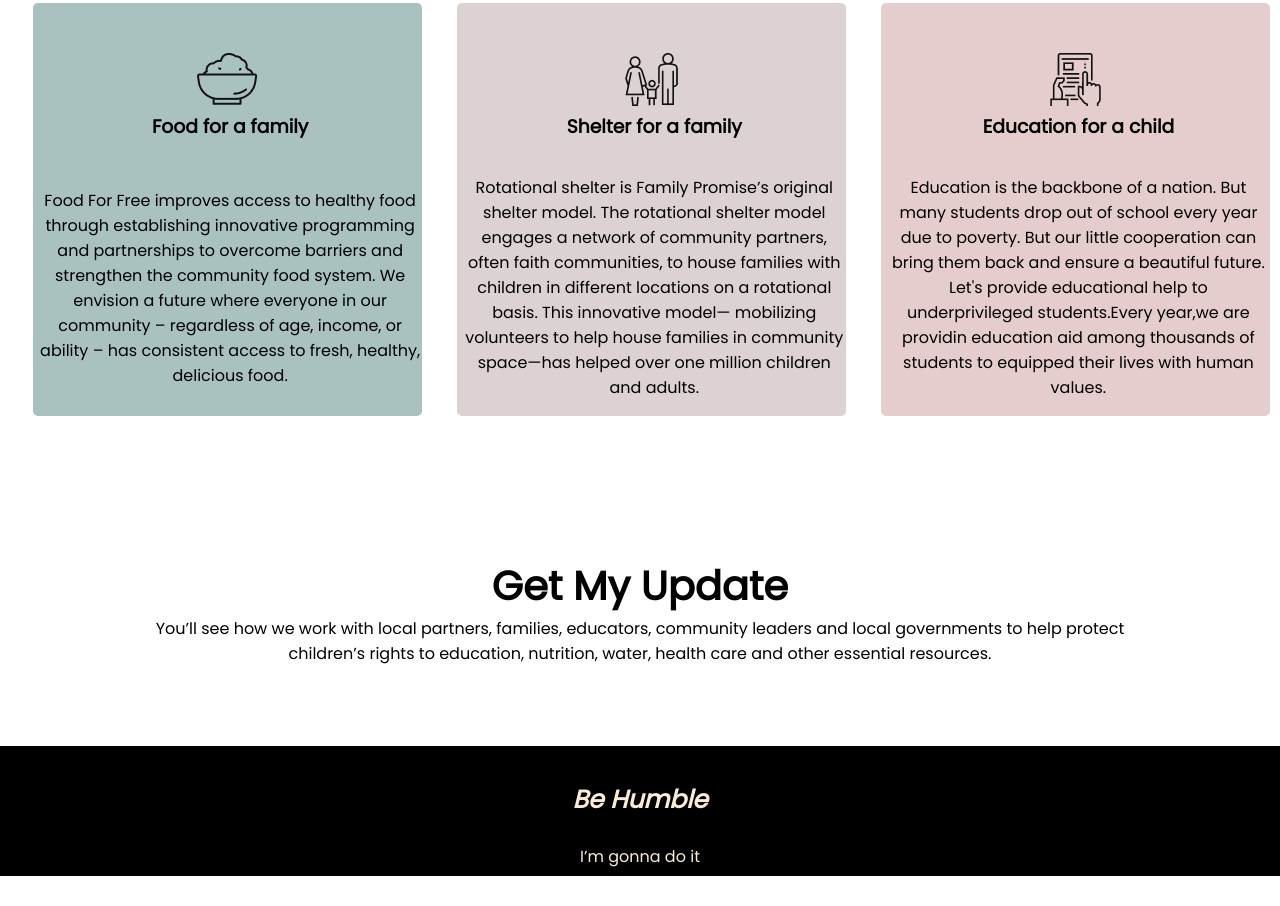
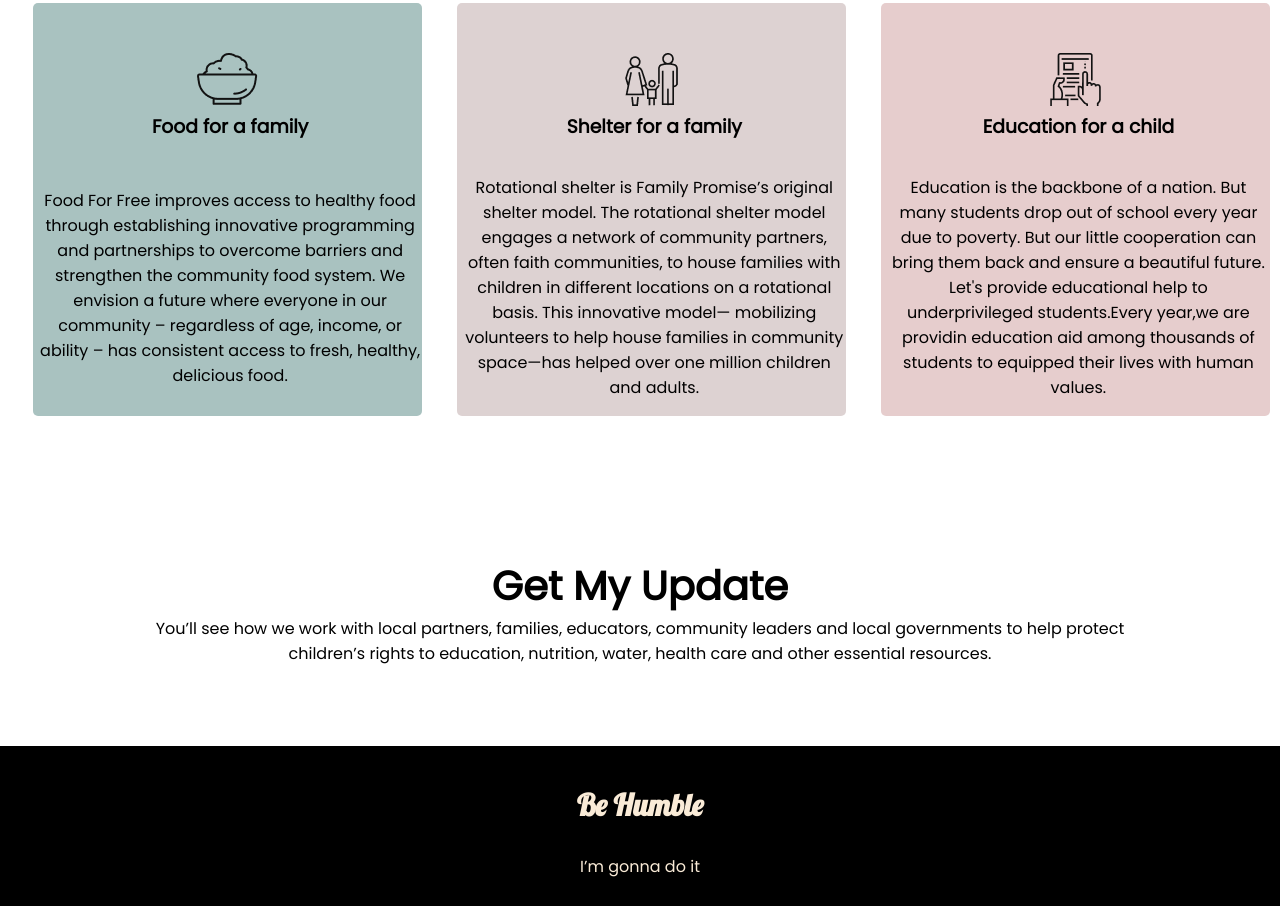
Before and after one commit to nayeem-haque/assignment-1, a plain HTML site: page index.html in a window 1280 px wide. Shown: the part 1577-2483 px from the top of the page. Before the commit the page ends 2453 px from the top, so only its background shows below. Drawn offline with Linux system fonts and the light colour scheme.

Commit message:
second commit

```diff
--- a/index.html
+++ b/index.html
@@ -9,6 +9,9 @@
     <link rel="preconnect" href="https://fonts.googleapis.com">
     <link rel="preconnect" href="https://fonts.gstatic.com" crossorigin>
     <link href="https://fonts.googleapis.com/css2?family=Poppins&display=swap" rel="stylesheet">
+    <link rel="preconnect" href="https://fonts.googleapis.com">
+    <link rel="preconnect" href="https://fonts.gstatic.com" crossorigin>
+    <link href="https://fonts.googleapis.com/css2?family=Lobster&display=swap" rel="stylesheet">
     <link rel="stylesheet" href="style.css">
 
 </head>
--- a/style.css
+++ b/style.css
@@ -149,13 +149,13 @@ h2 {
 footer {
     background-color: rgb(0, 0, 0);
     width: 100%;
-    height: 120px;
+    height: 150px;
     color: antiquewhite;
     padding-top: 10px;
     text-align: center;
 }
 
 .humble {
-    font-size: 25px;
-    font-style: italic;
+    font-size: 30px;
+    font-family: 'Lobster', cursive;
 }
```
